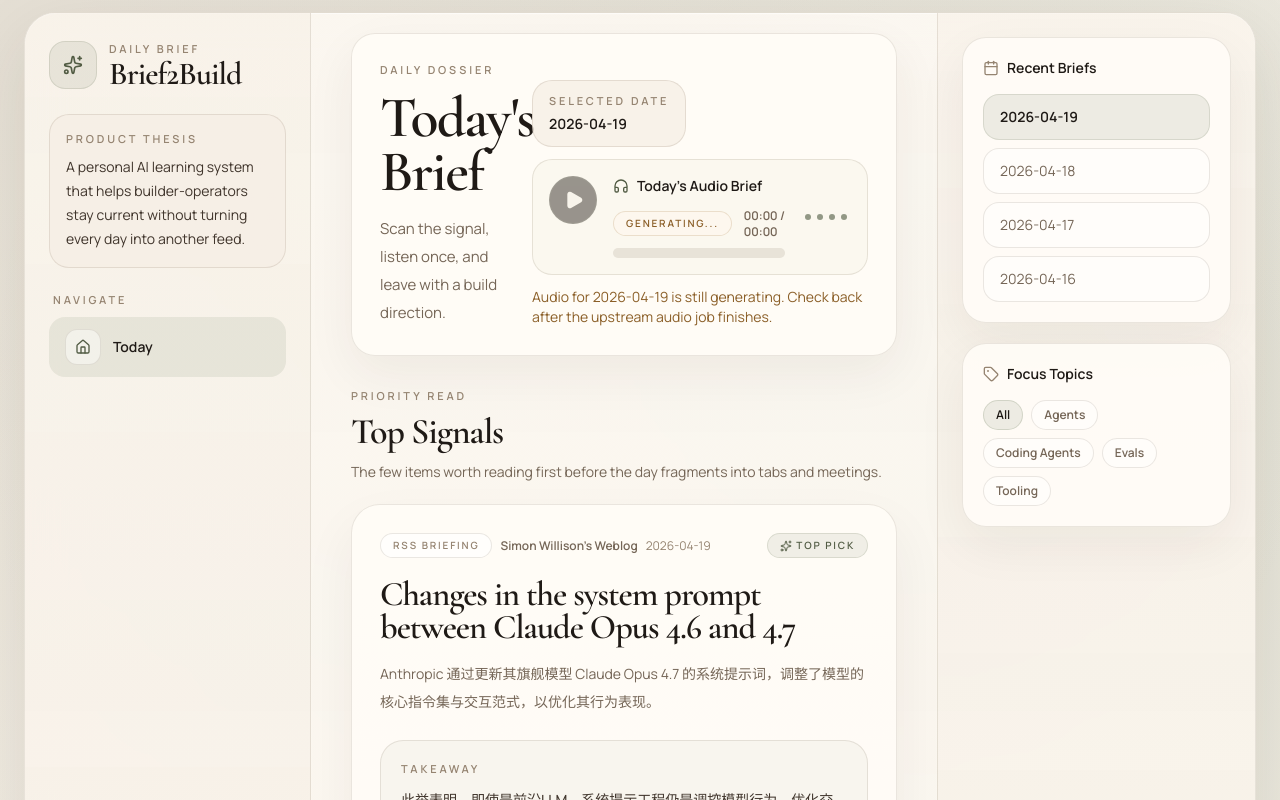
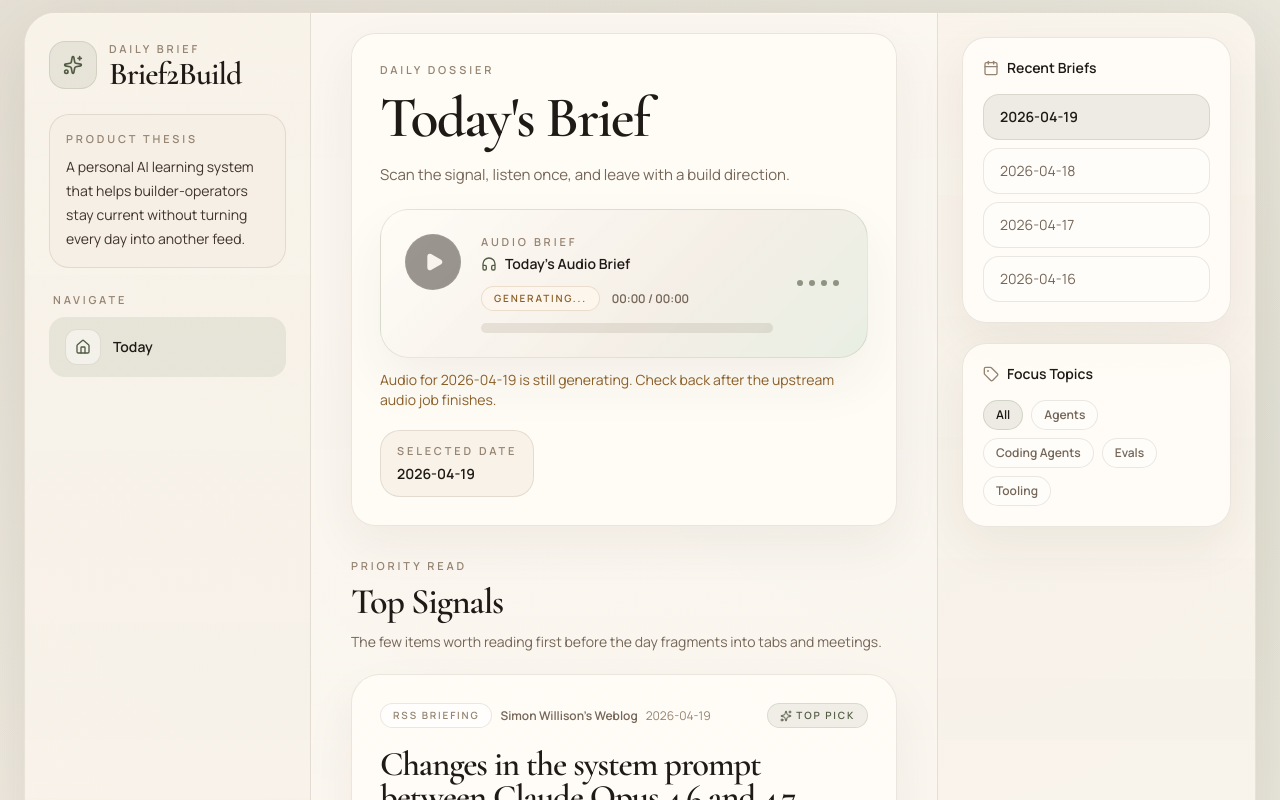
Before and after one commit to zhangyuwinnie/daily-brief, a React (Vite) app: page /today in a window 1280 px wide. Shown: the top 800 px of the page. Built offline with nearby package versions, Linux system fonts and the light colour scheme.

Commit message:
Make today audio full width

```diff
--- a/src/pages/TodayPage.tsx
+++ b/src/pages/TodayPage.tsx
@@ -292,7 +292,7 @@ export function TodayPage() {
       ) : null}
 
       <section data-testid="today-brief-card" className="editorial-panel mb-8 overflow-hidden p-6 sm:p-7">
-        <div className="grid gap-6 lg:grid-cols-[minmax(0,1fr)_minmax(21rem,0.76fr)] lg:items-end">
+        <div className="space-y-5">
           <div className="max-w-3xl">
             <p className="eyebrow mb-3">Daily dossier</p>
             <h2 className="display-title text-[2.8rem] font-semibold leading-[0.94] sm:text-[3.6rem]">
@@ -303,8 +303,38 @@ export function TodayPage() {
             </p>
           </div>
 
-          <div className="space-y-3">
-            <div className="flex flex-wrap items-end justify-between gap-3">
+          <div data-testid="today-brief-audio" className="w-full">
+            {pageData.audio ? (
+              <div>
+                <AudioPlayer data={pageData.audio} />
+                {audioStatusNotice ? (
+                  <p
+                    className={`mt-3 text-sm ${
+                      audioStatusNotice.tone === "error" ? "text-rose-700" : "text-[#8b5f28]"
+                    }`}
+                  >
+                    {audioStatusNotice.message}
+                  </p>
+                ) : null}
+              </div>
+            ) : (
+              <section
+                className="rounded-[1.6rem] border p-5 text-sm shadow-[0_14px_34px_rgba(53,37,20,0.05)]"
+                style={{
+                  borderColor: "rgba(156, 113, 48, 0.2)",
+                  background: "rgba(253, 247, 238, 0.88)",
+                  color: "var(--text-base)"
+                }}
+              >
+                <h3 className="font-semibold text-[color:var(--text-strong)]">Audio brief unavailable</h3>
+                <p className="mt-1">
+                  {audioStatusNotice?.message ?? `Audio metadata is unavailable for ${pageData.date}.`}
+                </p>
+              </section>
+            )}
+          </div>
+
+          <div data-testid="today-brief-meta" className="flex flex-wrap items-end justify-between gap-3">
             <div className="editorial-panel-muted px-4 py-3">
               <p className="eyebrow mb-1">Selected date</p>
               <p className="text-sm font-semibold text-[color:var(--text-strong)]">{pageData.date}</p>
@@ -321,38 +351,6 @@ export function TodayPage() {
                 {topicFilter}
               </div>
             ) : null}
-            </div>
-
-            <div data-testid="today-brief-audio">
-              {pageData.audio ? (
-                <div>
-                  <AudioPlayer data={pageData.audio} variant="compact" />
-                  {audioStatusNotice ? (
-                    <p
-                      className={`mt-3 text-sm ${
-                        audioStatusNotice.tone === "error" ? "text-rose-700" : "text-[#8b5f28]"
-                      }`}
-                    >
-                      {audioStatusNotice.message}
-                    </p>
-                  ) : null}
-                </div>
-              ) : (
-                <section
-                  className="rounded-[1.25rem] border p-4 text-sm"
-                  style={{
-                    borderColor: "rgba(156, 113, 48, 0.2)",
-                    background: "rgba(253, 247, 238, 0.72)",
-                    color: "var(--text-base)"
-                  }}
-                >
-                  <h3 className="font-semibold text-[color:var(--text-strong)]">Audio brief unavailable</h3>
-                  <p className="mt-1">
-                    {audioStatusNotice?.message ?? `Audio metadata is unavailable for ${pageData.date}.`}
-                  </p>
-                </section>
-              )}
-            </div>
           </div>
         </div>
       </section>
```
Also changed, not shown: 1 other file (tests, documents, lock files or other folders). Lines whose indentation alone changed are shown as unchanged.
